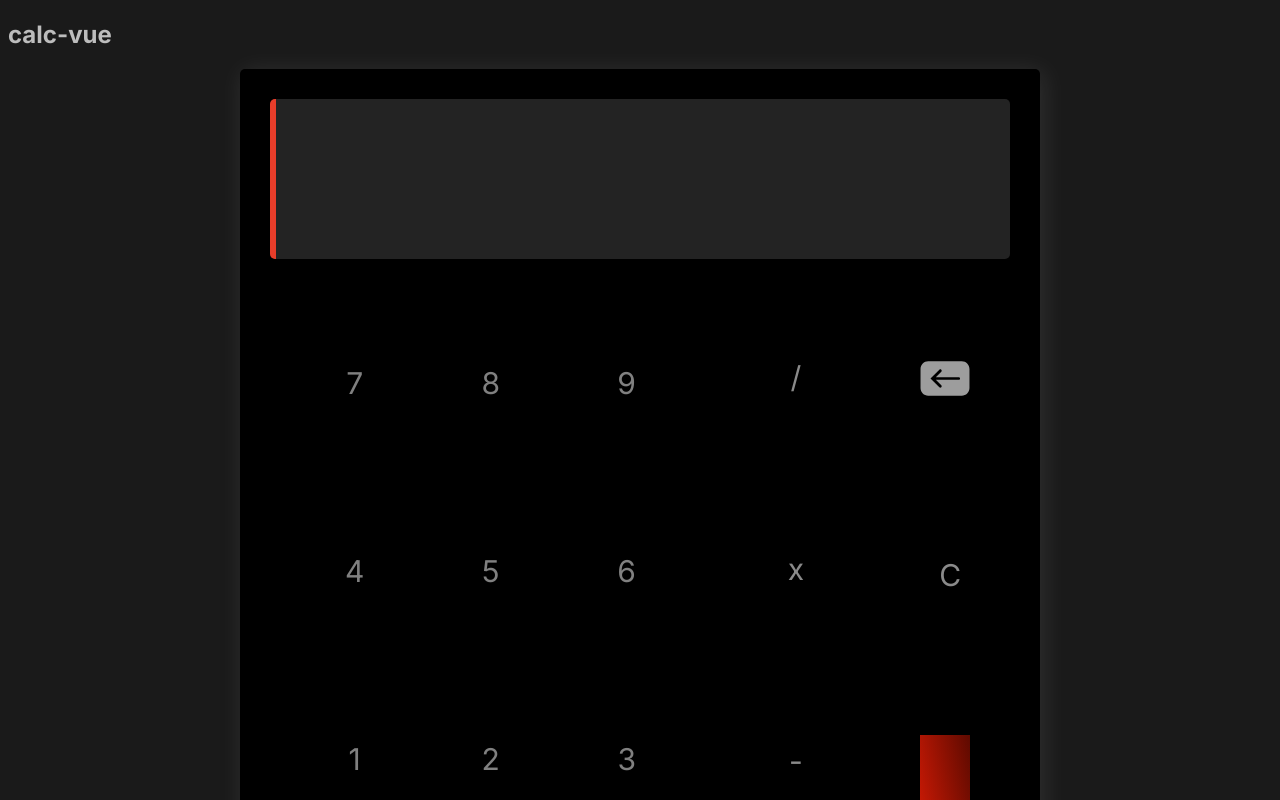
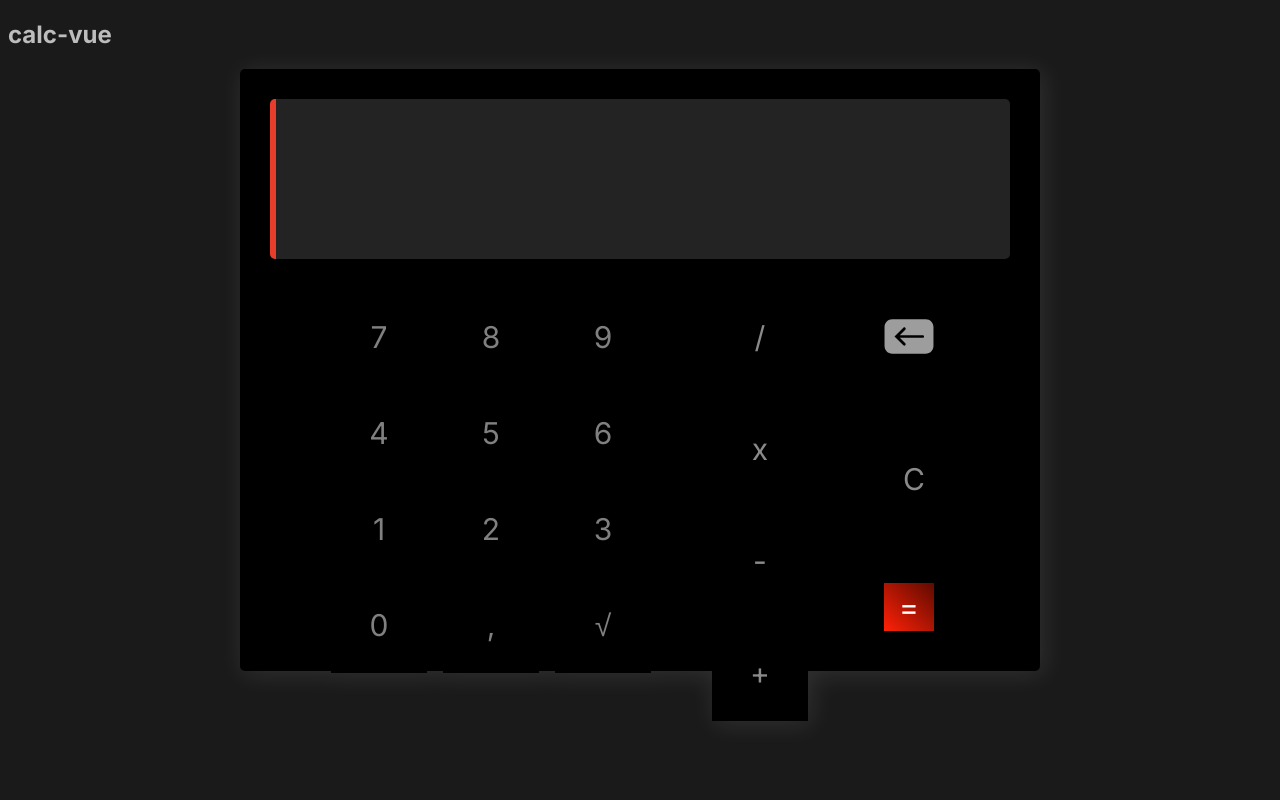
Before and after one commit to senagab/calculator-vue, a Vue app: page / in a window 1280 px wide. Shown: the top 800 px of the page. Built offline with nearby package versions, Linux system fonts and the light colour scheme.

Commit message:
feat: ajuste de posicionamento de elementos

```diff
--- a/src/components/Keyboard.vue
+++ b/src/components/Keyboard.vue
@@ -48,17 +48,19 @@ const props = defineProps({
 .keyboard {
     margin: 30px 30px;
     display: flex;
-    justify-content: space-around;
+    justify-content: space-evenly;
+    max-height: 22em;
 
     .keyboard__left {
         display: grid;
         grid-template-columns: 1fr 1fr 1fr;
         column-gap: 1rem;
         align-items: center;
+        justify-content: center;
 
         .keys {
-            width: 15vh;
-            height: 15vh;
+            width: 12vh;
+            height: 12vh;
             display: flex;
             justify-content: center;
             align-items: center;
@@ -93,10 +95,12 @@ const props = defineProps({
         grid-template-columns: 1fr;
         gap: 1rem;
         align-items: center;
+            justify-content: center;
+            align-items: center;
 
         .keys {
-            width: 15vh;
-            height: 15vh;
+            width: 12vh;
+            height: 12vh;
             display: flex;
             justify-content: center;
             align-items: center;
@@ -132,11 +136,12 @@ const props = defineProps({
         grid-template-rows: 1fr 1fr 2fr;
         gap: 1rem;
         margin: 0 15px;
+        justify-content: center;
         align-items: center;
 
         .keys {
-            /* width: 15vh; */
-            height: 15vh;
+            /* width: 12vh; */
+            height: 12vh;
             display: flex;
             justify-content: center;
             align-items: center;
```
